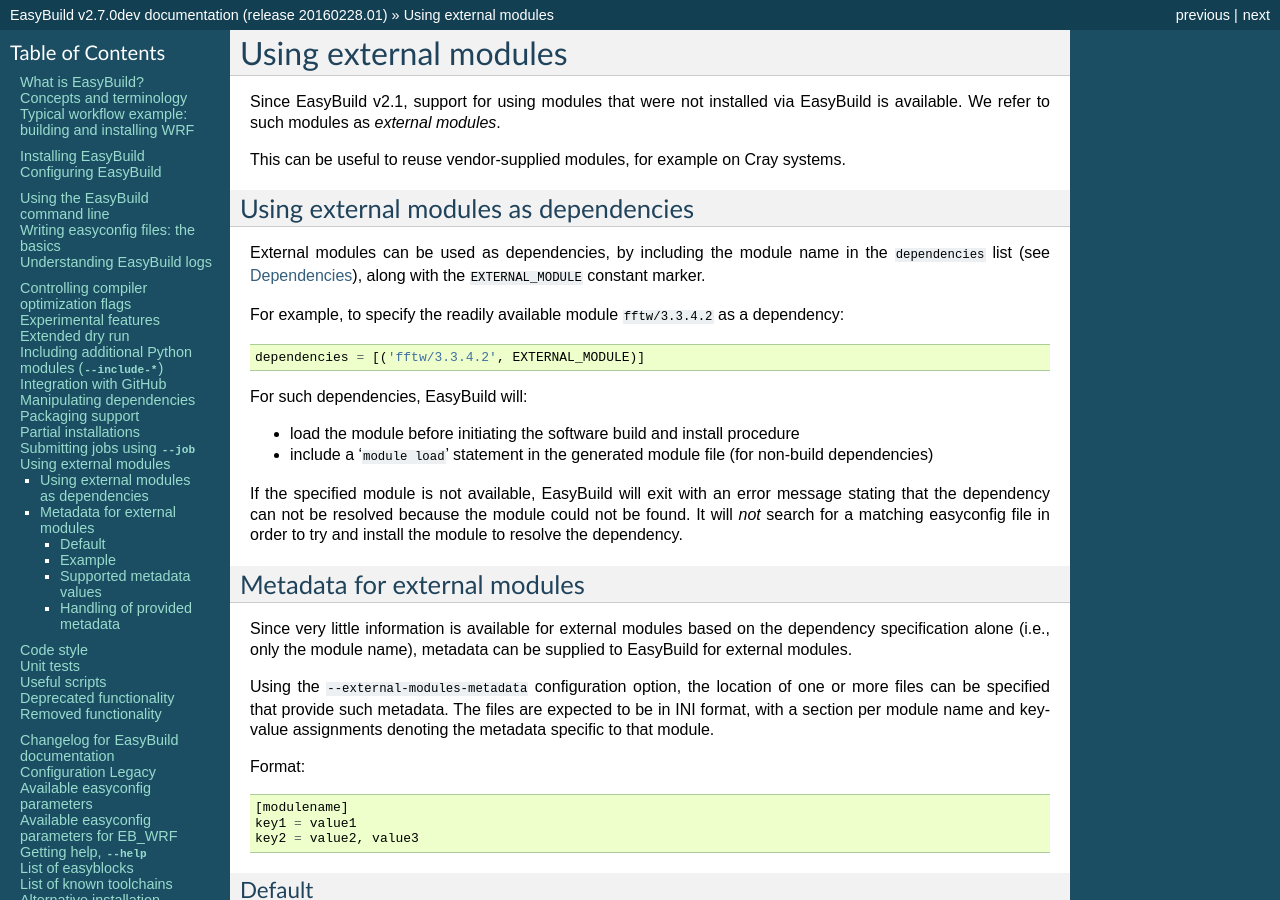
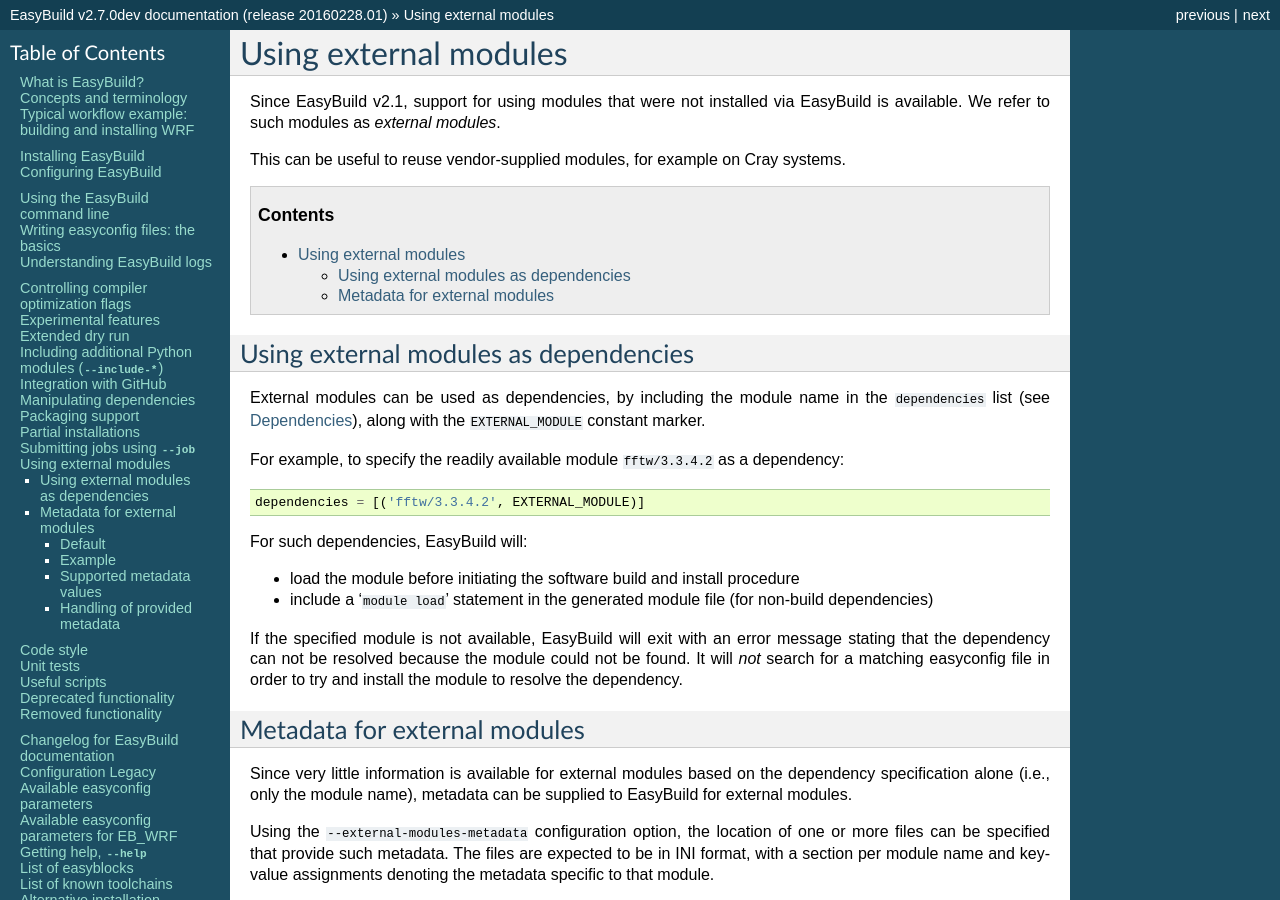
Before and after one commit to easybuilders/easybuild, a Sphinx documentation site: the page built from docs/Using_external_modules.rst, in a window 1280 px wide and 900 px high. Built offline with Sphinx 7.4.7, drawn with Linux system fonts in a browser that asks for light colours; some of the changed lines change nothing that is shown.

Commit message:
incl. contents in page for external modules metadata

```diff
--- a/docs/Using_external_modules.rst
+++ b/docs/Using_external_modules.rst
@@ -7,6 +7,10 @@
 We refer to such modules as *external modules*.
 
 This can be useful to reuse vendor-supplied modules, for example on Cray systems.
+
+.. contents::
+    :depth: 2
+    :backlinks: none
 
 
 Using external modules as dependencies
```
